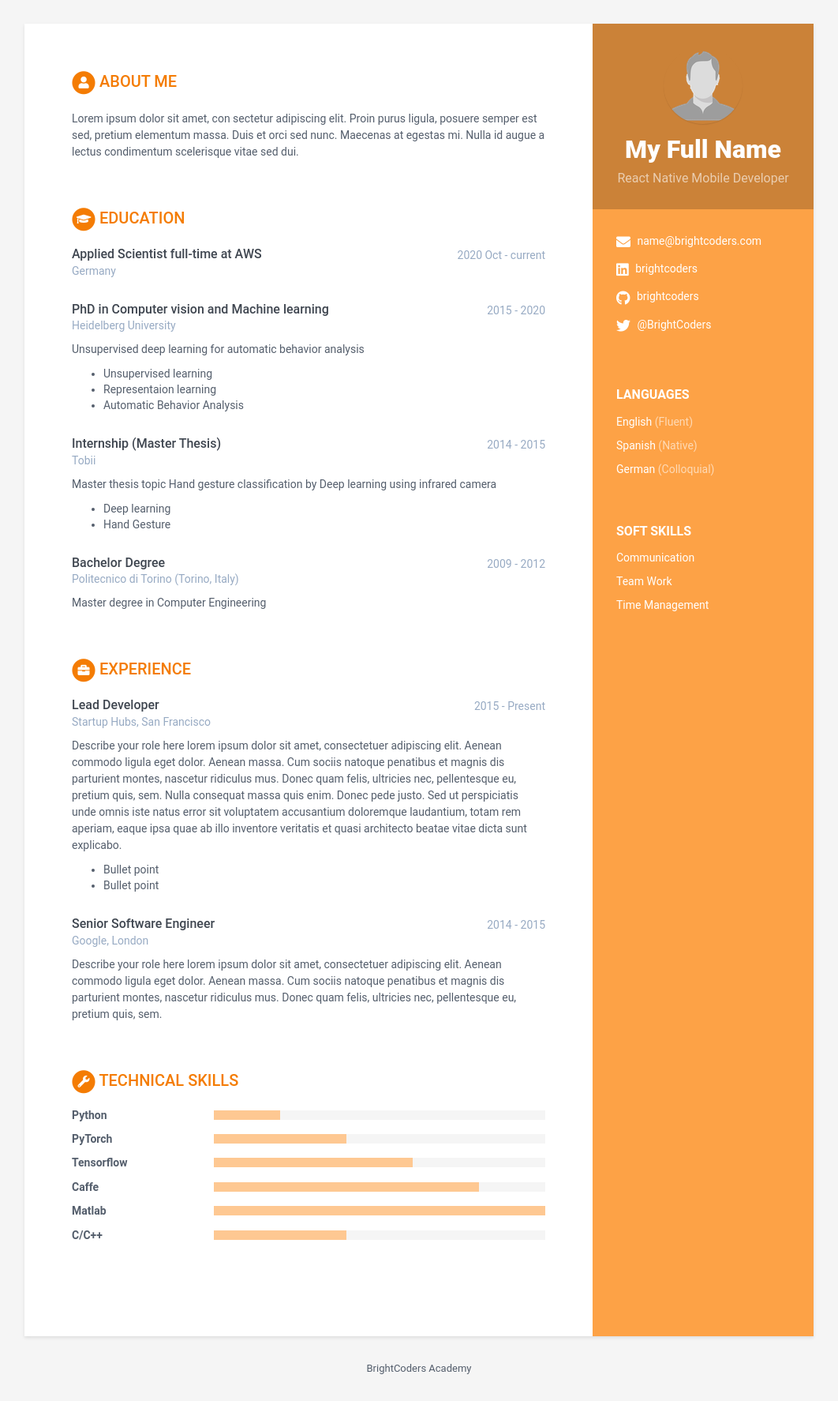
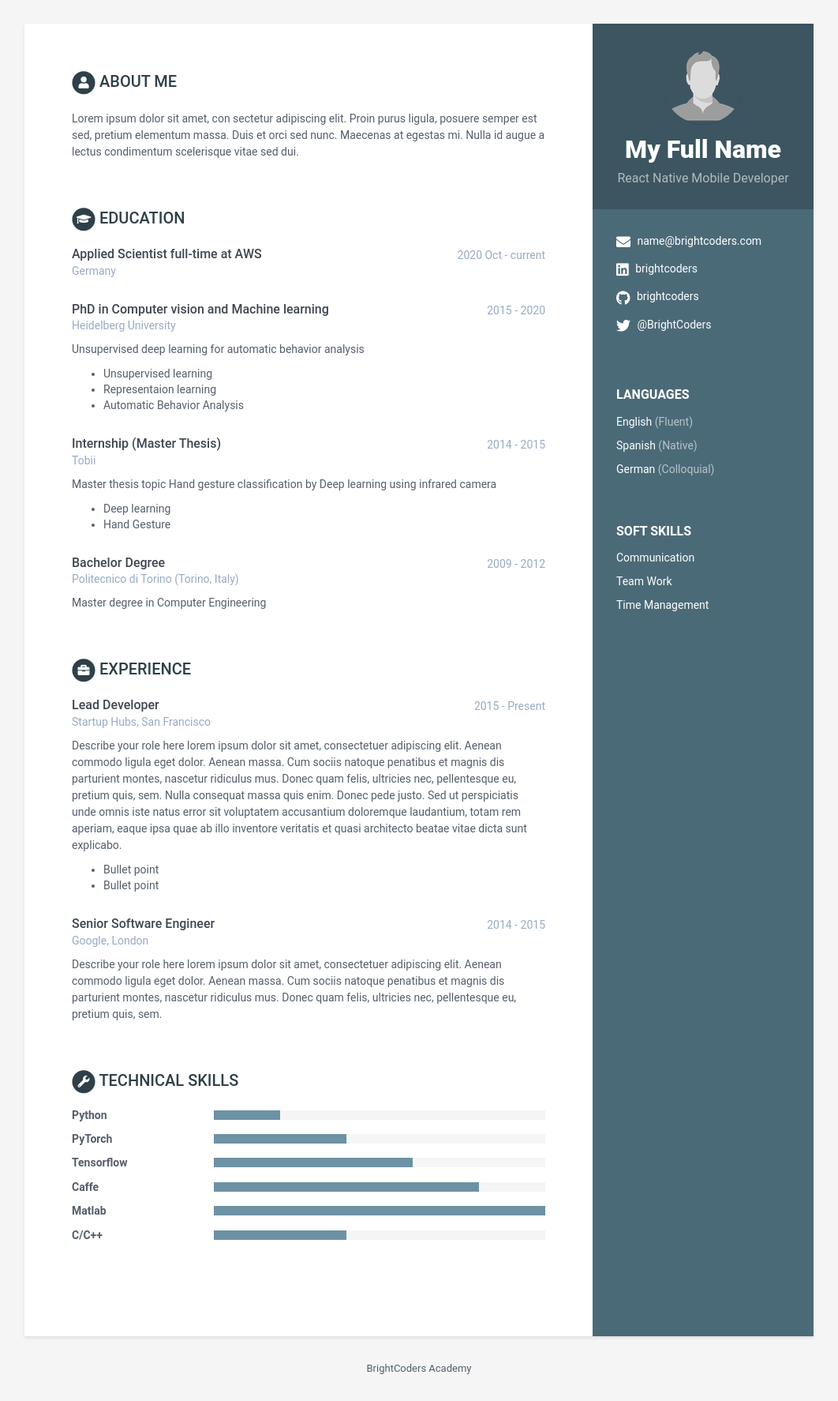
Before and after one commit to BC-MAR-21-ROR/kata-resume-Martin11-RL, a Jekyll site: the page built from index.html, in a window 1280 px wide. Shown: the whole page at 79% size, without its empty margins (109-1171 px from the left). Built offline with Jekyll 4.4.1, drawn with Linux system fonts in a browser that asks for light colours.

Commit message:
GitHub Pages

```diff
--- a/_config.yml
+++ b/_config.yml
@@ -2,10 +2,10 @@
 
 # Site Settings
 title: BrightCoders Academy
-url: '' #'http://webjeda.com'
+url: 'https://bc-mar-21-ror.github.io/kata-resume-Martin11-RL/' #'http://webjeda.com'
 baseurl: '' #change it according to your repository name
 # Style will be applied only after restarting the build or serve. Just choose one of the options.
-theme_skin: orange # blue turquoise green berry orange ceramic
+theme_skin: ceramic # blue turquoise green berry orange ceramic
 chrome_mobile_color: #use hex colors (ex:#1976d2) or leave empty if you don't want a color for chrome mobile searchbar
 
 # Tracker
```
